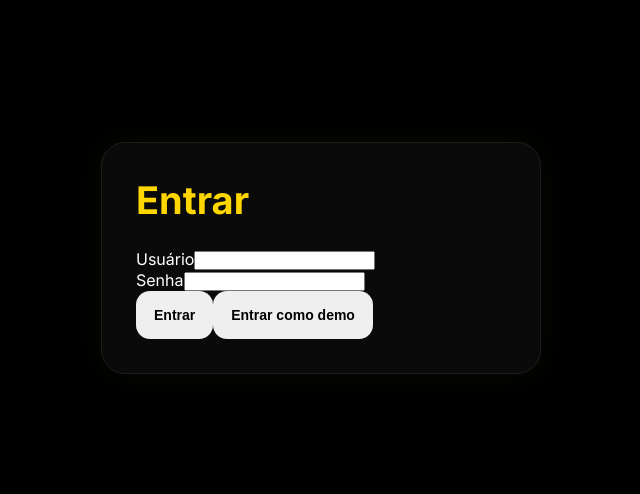
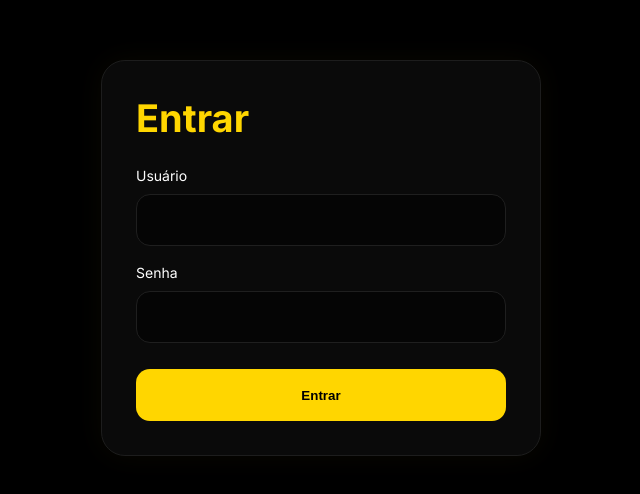
Before and after one commit to Wertco-Bombas/Wertco, a Next.js app: page /login in a window 1280 px wide. Shown: the part 142-636 px from the top of the page, without its empty margins (319-959 px from the left). Built offline with nearby package versions, Linux system fonts and the light colour scheme.

Commit message:
Update login.js

```diff
--- a/pages/login.js
+++ b/pages/login.js
@@ -1,31 +1,32 @@
-export default function Login() {
-  return (
+export default function Login(){
+
+  return(
     <div className="loginPage">
+
       <div className="loginBox">
 
-        <h1 className="loginTitle">Entrar</h1>
-
-        <div className="loginField">
-          <label>Usuário</label>
-          <input className="loginInput" type="text" />
+        <div className="loginTitle">
+          Entrar
         </div>
 
-        <div className="loginField">
-          <label>Senha</label>
-          <input className="loginInput" type="password" />
+        <div className="field">
+          <label>Usuário</label>
+
+          <input type="text" />
         </div>
 
-        <div className="loginActions">
-          <button className="btn btnYellow">
-            Entrar
-          </button>
+        <div className="field">
+          <label>Senha</label>
 
-          <button className="btn demoBtn">
-            Entrar como demo
-          </button>
+          <input type="password" />
         </div>
 
+        <button className="loginBtn">
+          Entrar
+        </button>
+
       </div>
+
     </div>
   )
 }
```
